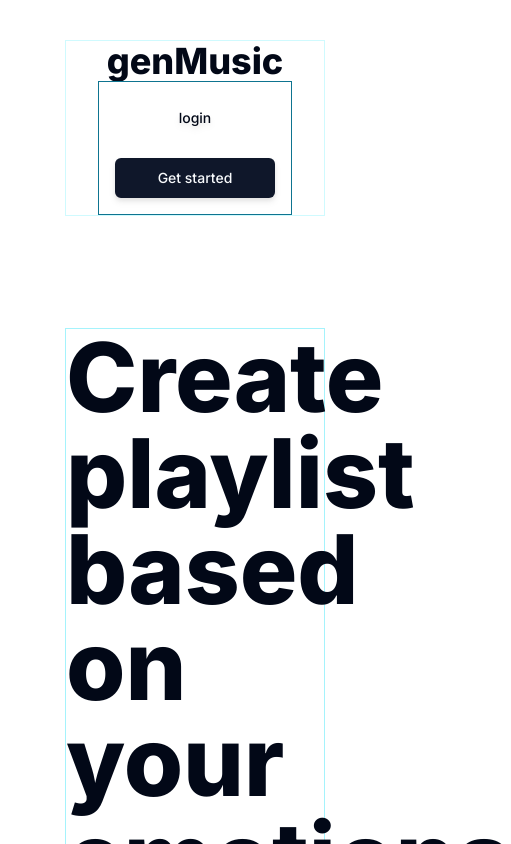
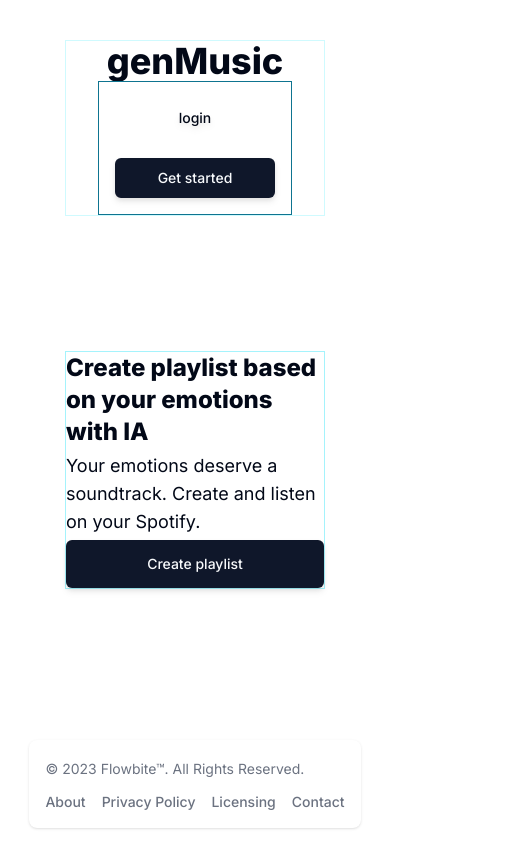
Before and after one commit to vitucordeiro/genmusic-front, a Next.js app: page / in a window 390 px wide. Shown: the top 844 px of the page, 511 px wide, since content can reach past the window. Built offline with nearby package versions, Linux system fonts and the light colour scheme.

Commit message:
Feat: add responsive main

```diff
--- a/src/components/screen/home/Main.tsx
+++ b/src/components/screen/home/Main.tsx
@@ -2,11 +2,11 @@ import ButtonContext from "../../atomics/ButtonContext";
 
 export default function Main(){
     return(
-        <div className="mt-28 border border-cyan-200  space-y-6 flex flex-col justify-between w-2/3">
-                <h1 className="text-8xl font-extrabold ">Create playlist based on your emotions with IA </h1>
-                <span className="text-2xl">Your emotions deserve a soundtrack. Create and listen on your
+        <div className="border border-cyan-200  space-y-1 md:space-y-5 lg:space-y-10 flex flex-col justify-between w-2/3">
+                <h1 className="text-2xl md:text-6xl lg:text-8xl font-extrabold ">Create playlist based on your emotions with IA </h1>
+                <span className="text-lg">Your emotions deserve a soundtrack. Create and listen on your
                 Spotify.</span>
-                <ButtonContext link="login" text="Create playlist" variant={"default"} size="w-1/4 h-12"></ButtonContext>
+                <ButtonContext link="login" text="Create playlist" variant={"default"} size="md:w-1/4 md:min-w-1/4 h-12 w-full"></ButtonContext>
         </div>
     )
 }
```
